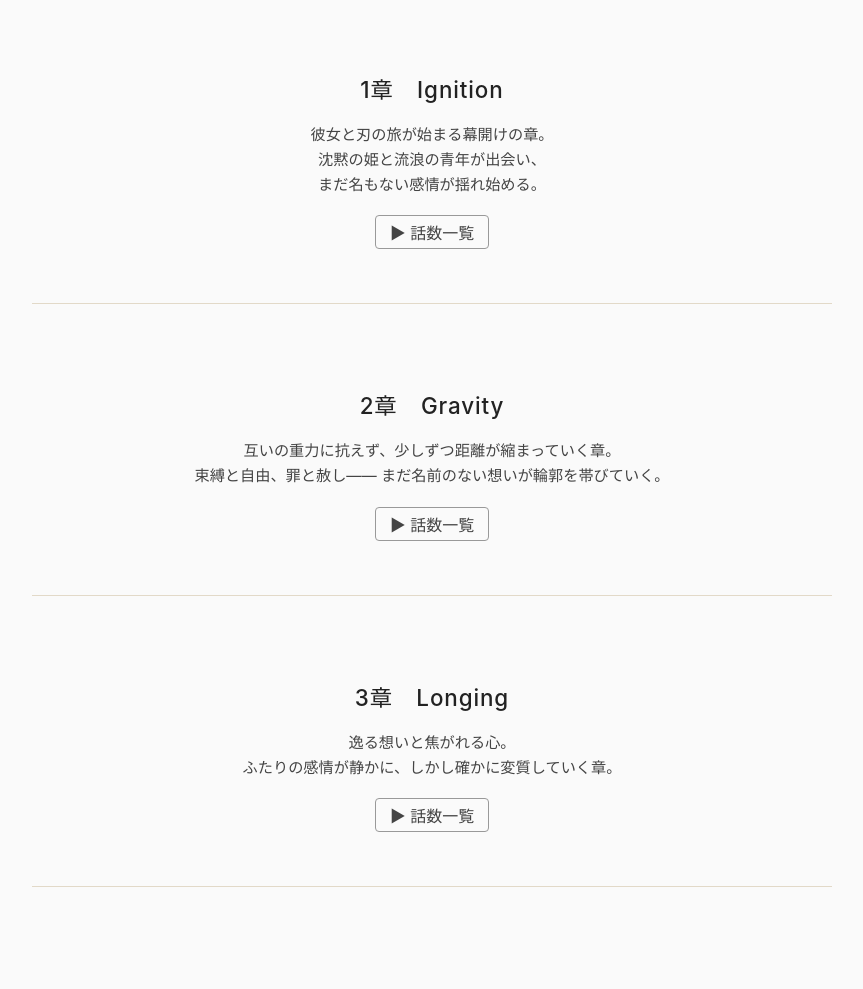
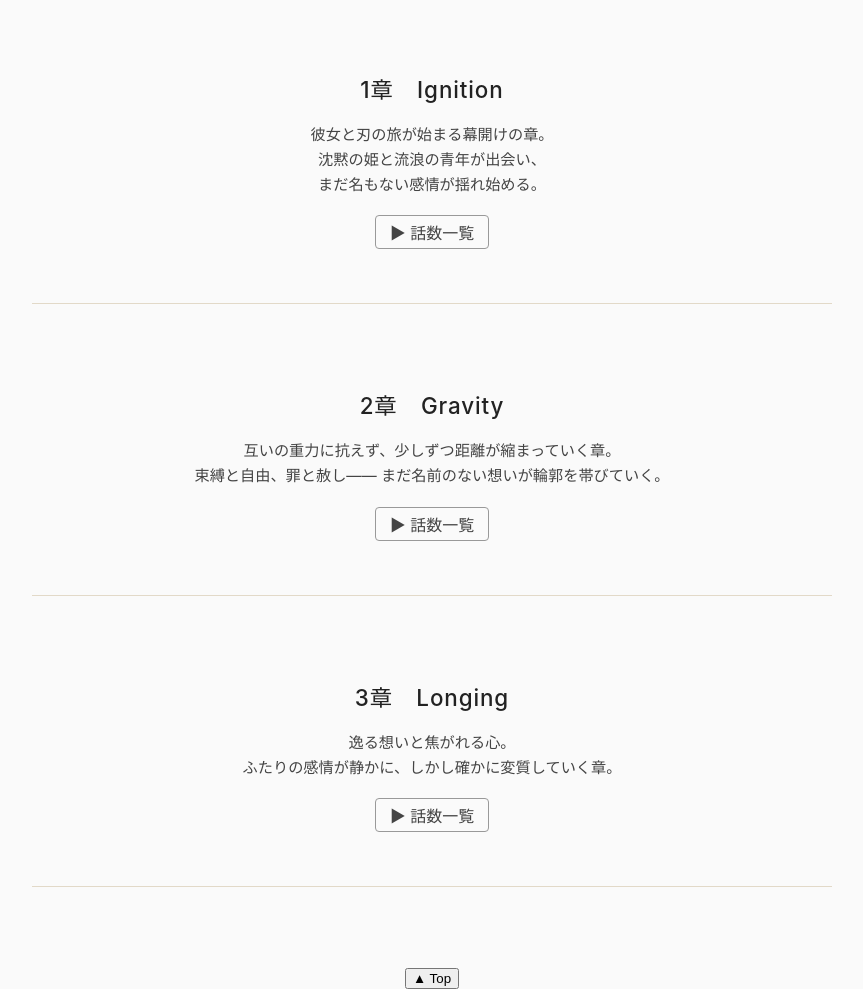
Before and after one commit to moyashi-itamex/prisab, a plain HTML site: page novel/index.html in a window 1280 px wide. Shown: the part 105-1094 px from the top of the page, without its empty margins (208-1071 px from the left). Before the commit the page ends 1072 px from the top, so only its background shows below. Drawn offline with Linux system fonts and the light colour scheme.

Commit message:
Update index.html

```diff
--- a/novel/index.html
+++ b/novel/index.html
@@ -111,5 +111,7 @@ document.querySelectorAll(".toggle-btn").forEach(btn => {
 });
 </script>
 
+<button id="backToTop">▲ Top</button>
+
 </body>
 </html>
```
